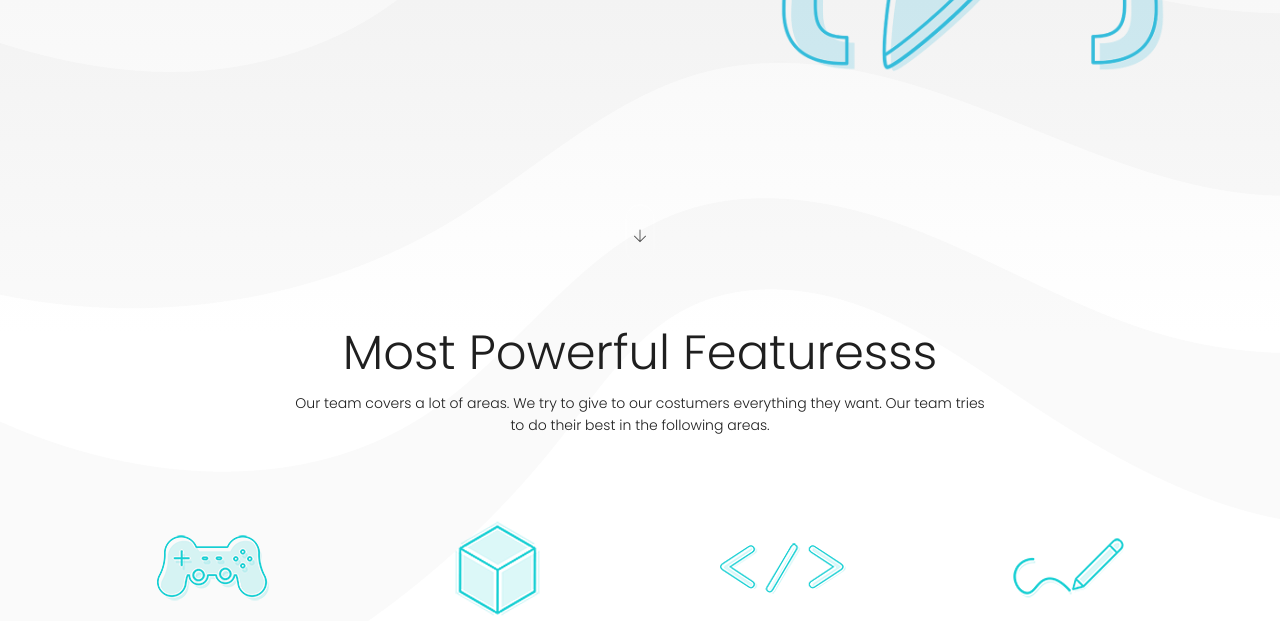
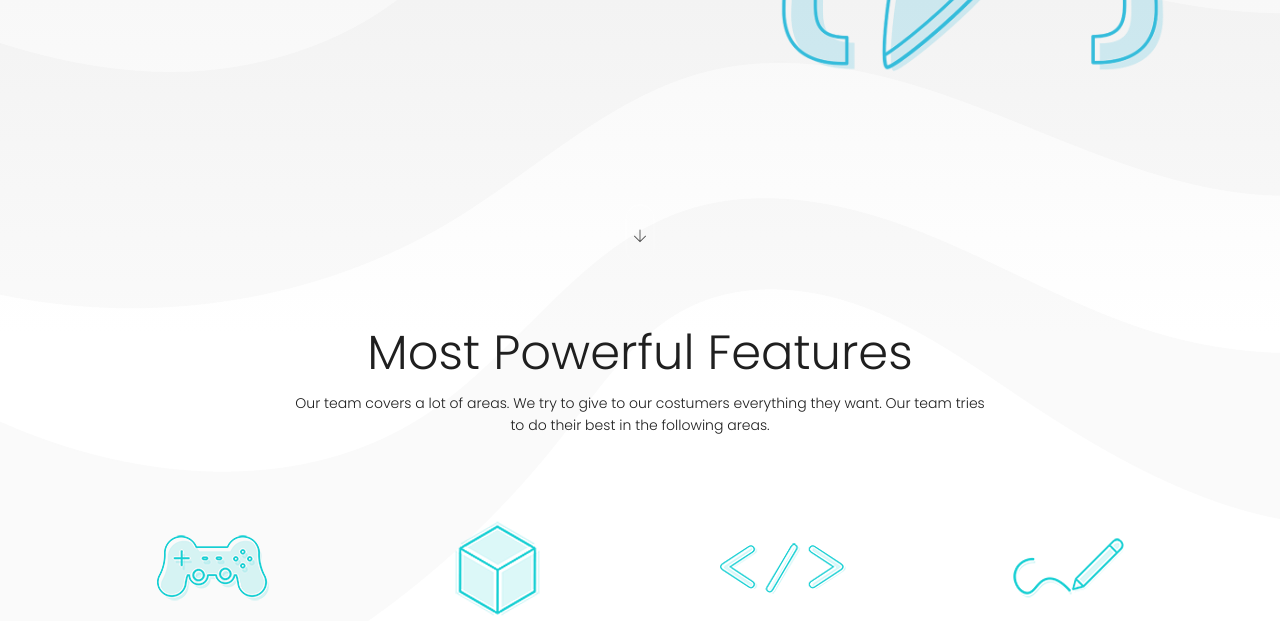
Before and after one commit to Rijadi02/tachyondev, a plain HTML site: page index.html in a window 1280 px wide. Shown: the part 476-1097 px from the top of the page. Drawn offline with Linux system fonts and the light colour scheme; some packages are replaced by stand-ins of ours.

Commit message:
Tachyon Developers Website

```diff
--- a/index.html
+++ b/index.html
@@ -95,7 +95,7 @@
         <div class="container">
             <div class="row justify-content-center home-area-title">
                 <div class="col-lg-8">
-                    <h1 class=" text-center">Most Powerful Featuresss</h1>
+                    <h1 class=" text-center">Most Powerful Features</h1>
                     <p class="subs text-center mt-10 mx-auto">
                        Our team covers a lot of areas. We try to give to our costumers everything they want. Our team tries to do their best in the following areas.
                     </p>
```
